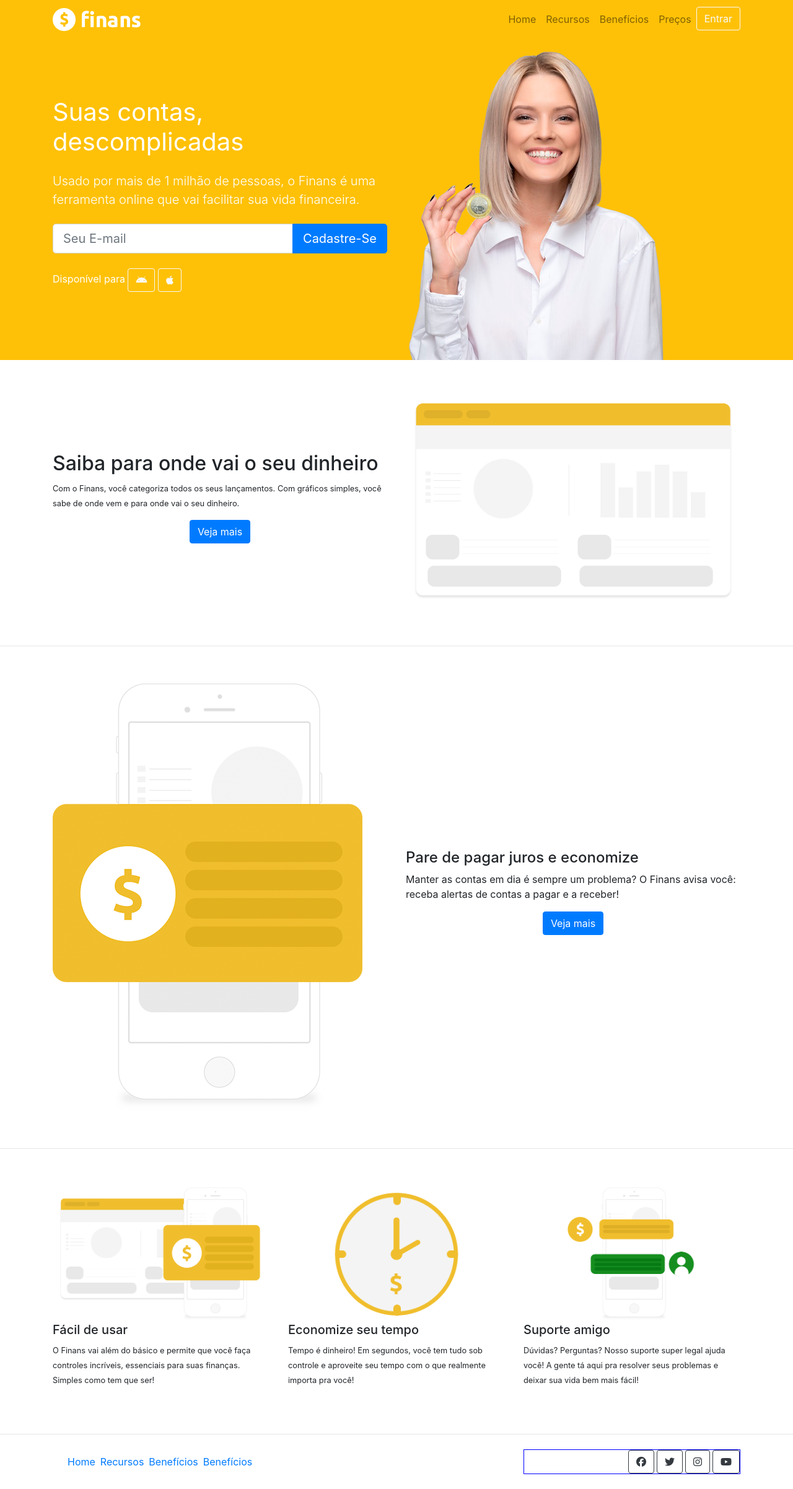
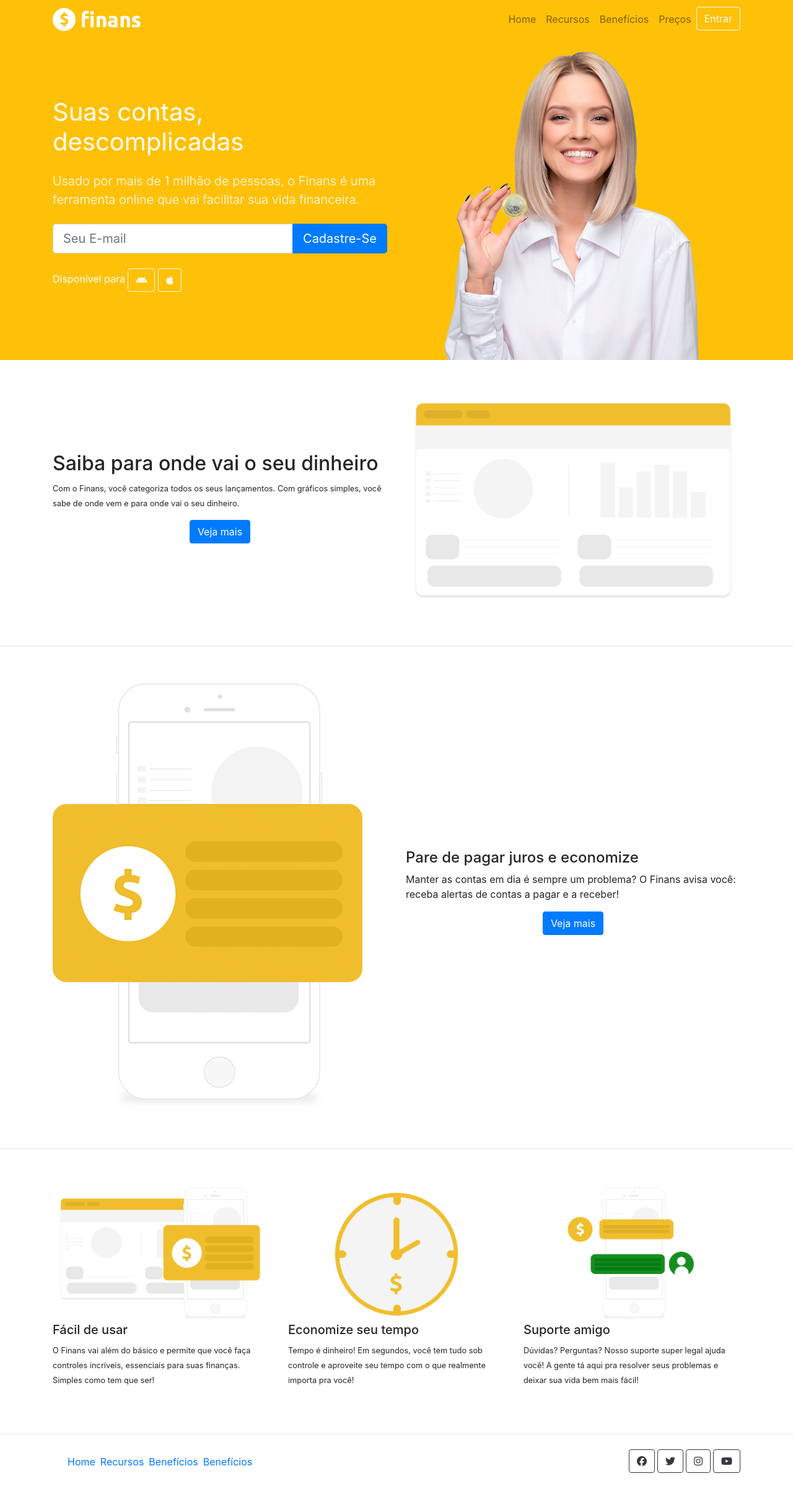
Before and after one commit to kakarookiedev/Finans, a plain HTML site: page index.html in a window 1280 px wide. Shown: the whole page at 62% size. Drawn offline with nearby package versions, Linux system fonts and the light colour scheme.

Commit message:
home img ajust and final bugs correction

```diff
--- a/index.html
+++ b/index.html
@@ -76,7 +76,9 @@
                     </div>
                 </div>
                 <div class="col-md-6 d-none d-md-block">
-                    <img src="imagens/capa-mulher.png" alt="">
+                    <div class="d-flex justify-content-center">
+                        <img src="imagens/capa-mulher.png" alt="">
+                    </div>
                 </div>
             </div>
         </div>
@@ -160,7 +162,7 @@
                     </nav>
                 </div>
                 <div class="col-4">
-                    <div class="d-flex borda">
+                    <div class="d-flex">
                         <button class="btn btn-outline-dark ml-auto"><i class="fa-brands fa-facebook"></i></button>
                         <button class="btn btn-outline-dark ml-1"><i class="fa-brands fa-twitter"></i></button>
                         <button class="btn btn-outline-dark ml-1"><i class="fa-brands fa-instagram"></i></button>
```
